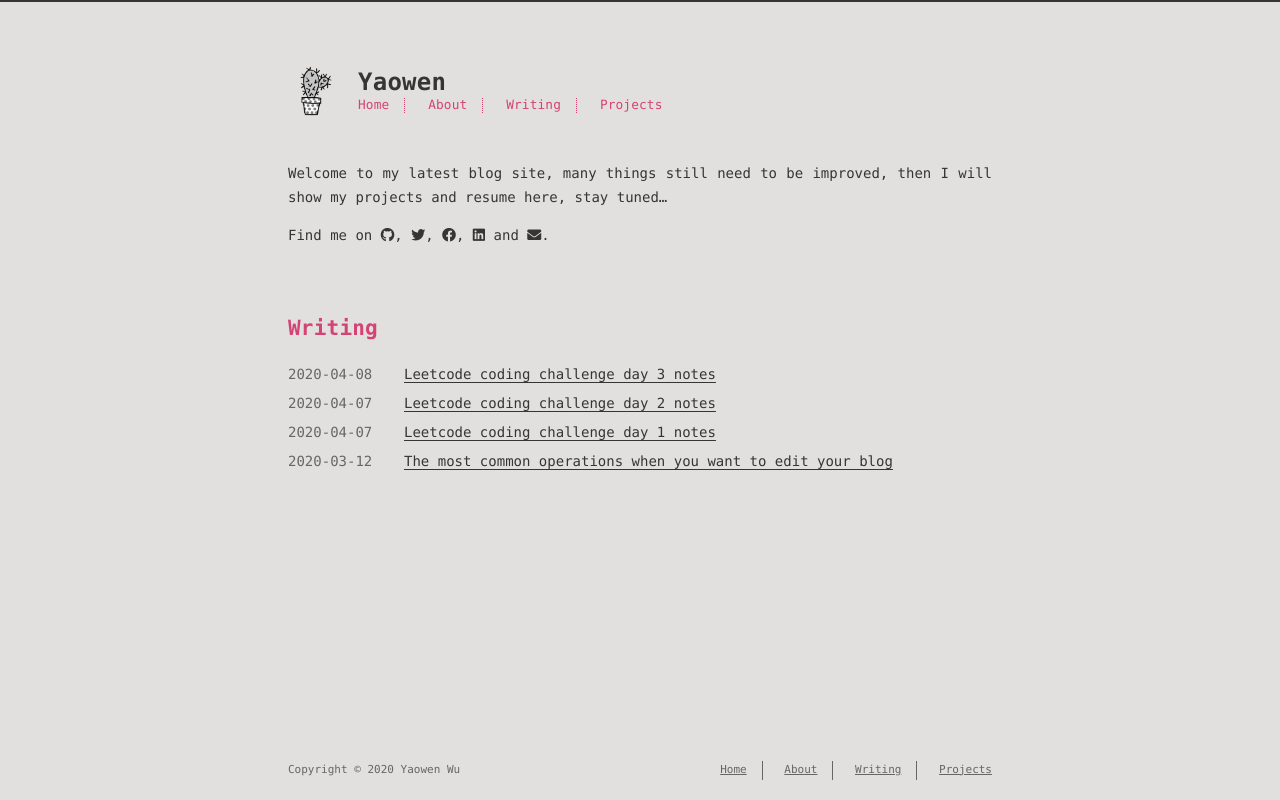
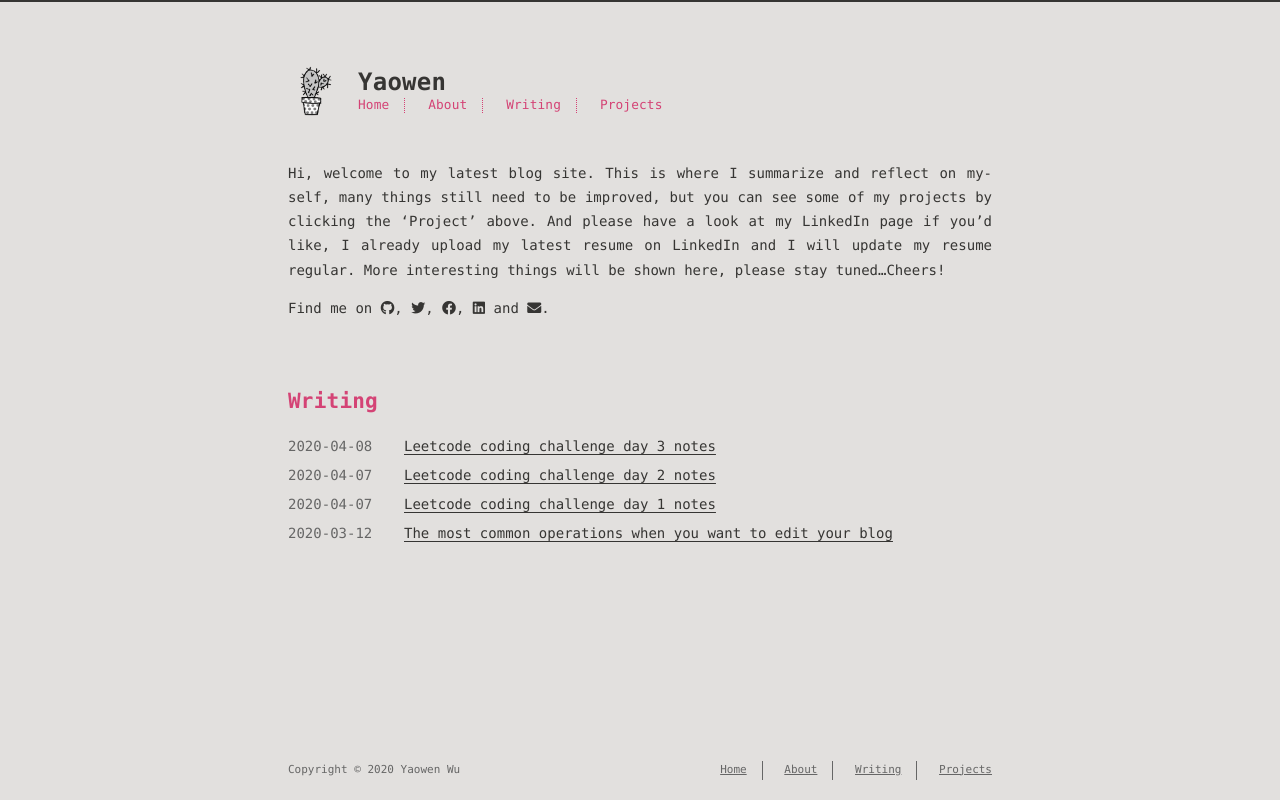
Before and after one commit to explorer/explorer.github.io, a plain HTML site: page index.html in a window 1280 px wide. Drawn offline with Linux system fonts and the light colour scheme.

Commit message:
Site updated: 2020-04-16 16:07:03

```diff
--- a/index.html
+++ b/index.html
@@ -6,12 +6,12 @@
     <meta http-equiv="X-UA-Compatible" content="IE=edge">
     <meta name="HandheldFriendly" content="True">
     <meta name="viewport" content="width=device-width, initial-scale=1, maximum-scale=1" />
-    <meta name="description" content="Welcome to my latest blog site, many things still need to be improved, then I will show my projects and resume here, stay tuned...">
+    <meta name="description" content="Hi, welcome to my latest blog site. This is where I summarize and reflect on myself, many things still need to be improved, but you can see some of my projects by clicking the &#39;Project&#39; above. And ple">
 <meta property="og:type" content="website">
 <meta property="og:title" content="Yaowen">
 <meta property="og:url" content="http://yoursite.com/index.html">
 <meta property="og:site_name" content="Yaowen">
-<meta property="og:description" content="Welcome to my latest blog site, many things still need to be improved, then I will show my projects and resume here, stay tuned...">
+<meta property="og:description" content="Hi, welcome to my latest blog site. This is where I summarize and reflect on myself, many things still need to be improved, but you can see some of my projects by clicking the &#39;Project&#39; above. And ple">
 <meta property="og:locale" content="en_US">
 <meta property="article:author" content="Yaowen Wu">
 <meta property="article:tag" content="Blog">
@@ -87,7 +87,7 @@
 
         <section id="about">
 
-    <p>Welcome to my latest blog site, many things still need to be improved, then I will show my projects and resume here, stay tuned…</p>
+    <p>Hi, welcome to my latest blog site. This is where I summarize and reflect on myself, many things still need to be improved, but you can see some of my projects by clicking the ‘Project’ above. And please have a look at my LinkedIn page if you’d like, I already upload my latest resume on LinkedIn and I will update my resume regular. More interesting things will be shown here, please stay tuned…Cheers!</p>
 
 
 
```
Also changed, not shown: about/index.html (+2 -2 lines), archives/2020/03/index.html (+2 -2 lines), archives/2020/04/index.html (+2 -2 lines), archives/2020/index.html (+2 -2 lines), archives/index.html (+2 -2 lines), tags/Algorithm-Leetcode-Java-HashSet-Division-and-mod-operations/index.html (+2 -2 lines), tags/Algorithm-Leetcode-Java-bit-operation/index.html (+2 -2 lines), tags/blog-hexo-git-commands/index.html (+2 -2 lines).
